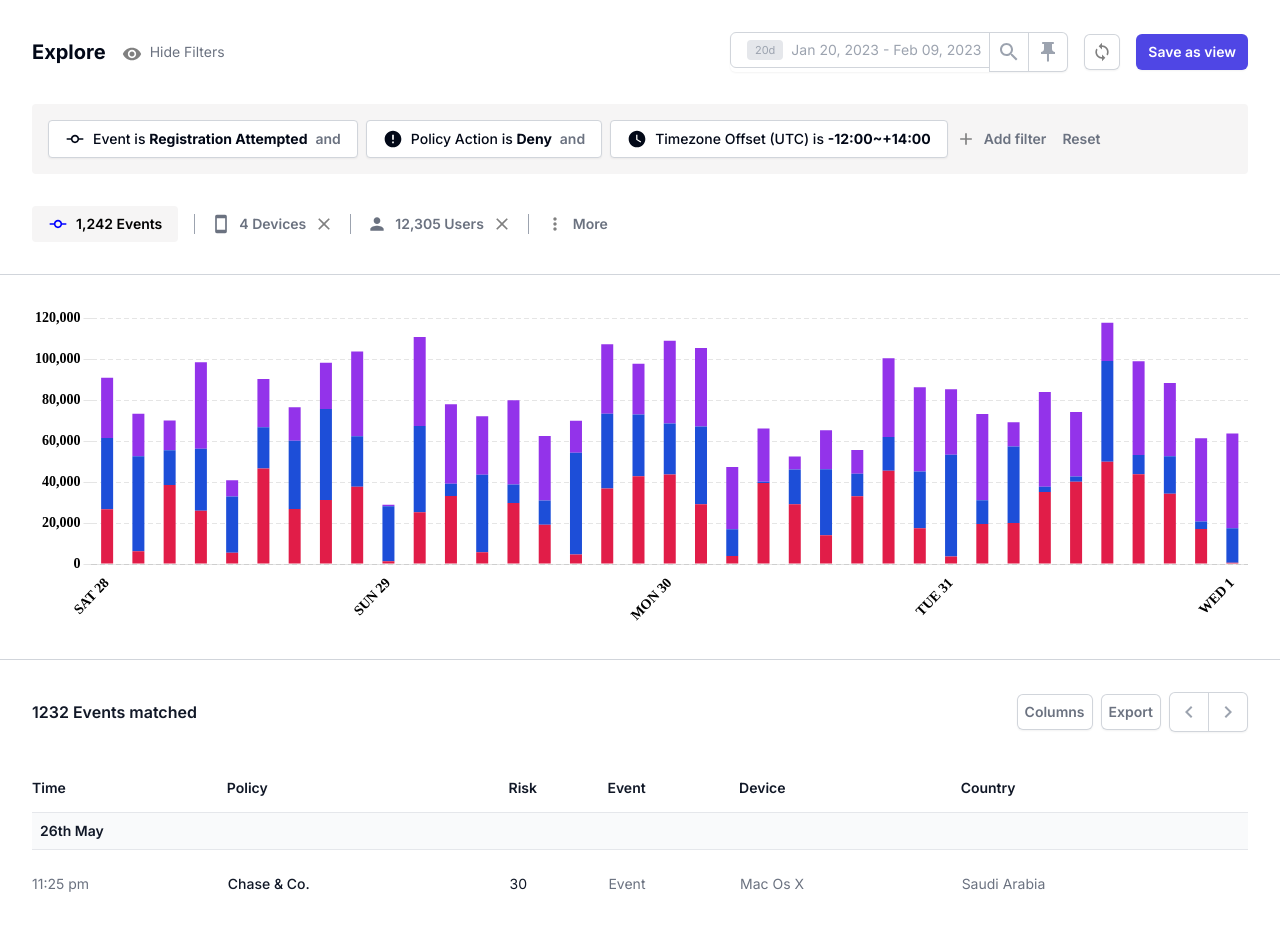
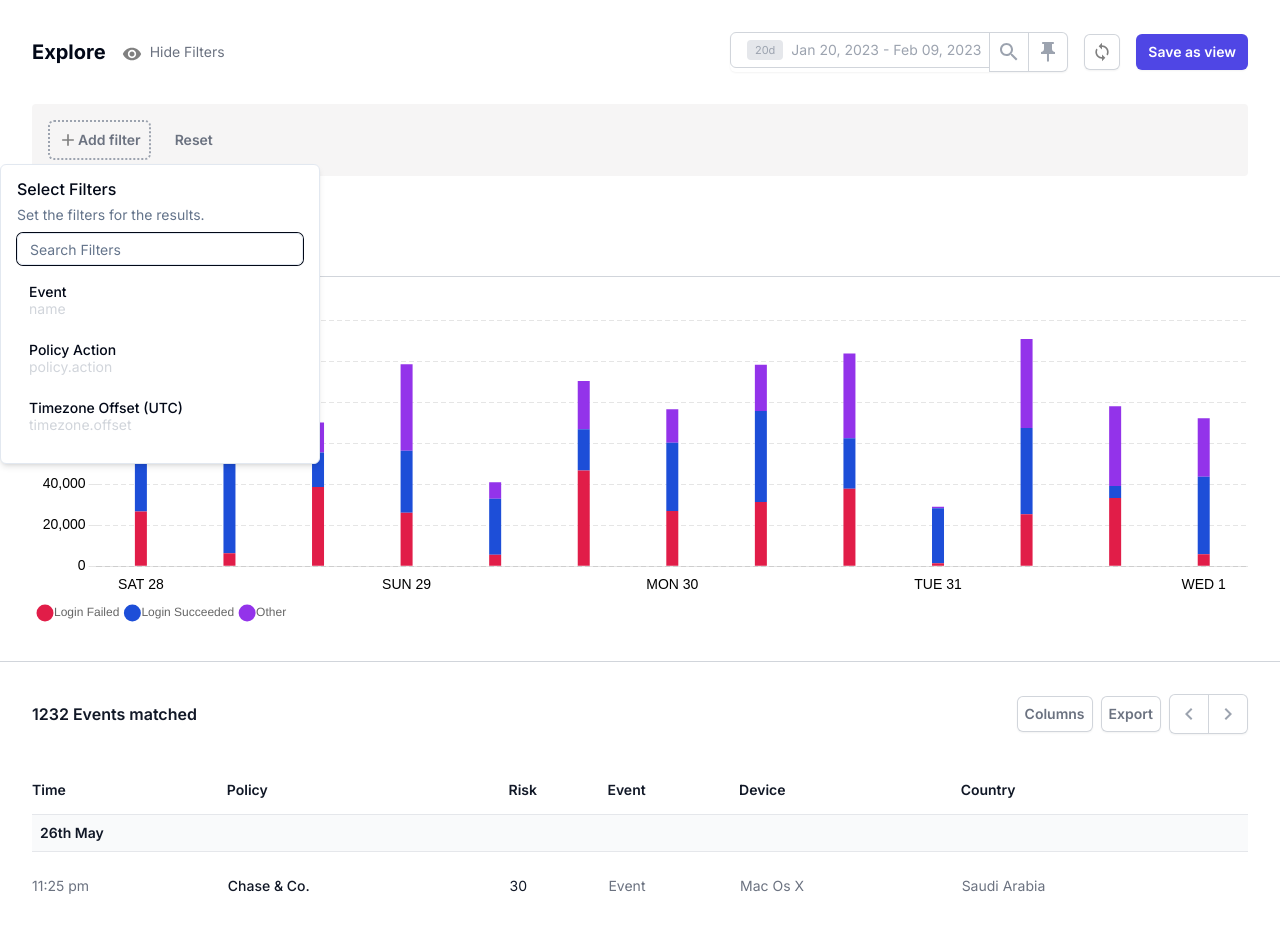
Before and after one commit to Abhinav-Bhattarai/identification, a Next.js app: page / in a window 1280 px wide. Both pictures are taken after a click on the button "Add filter". Shown: the top 932 px of the page. Built offline with nearby package versions, Linux system fonts and the light colour scheme.

Commit message:
new changes

```diff
--- a/package.json
+++ b/package.json
@@ -14,6 +14,7 @@
     "@mui/icons-material": "^5.15.6",
     "@mui/material": "^5.15.6",
     "@radix-ui/react-icons": "^1.3.0",
+    "@radix-ui/react-label": "^2.0.2",
     "@radix-ui/react-popover": "^1.0.7",
     "@radix-ui/react-slot": "^1.0.2",
     "chart.js": "^4.4.1",
--- /dev/null
+++ b/src/app/dashboard/components/filterCard.tsx
@@ -0,0 +1,96 @@
+import { Button } from "@/components/ui/button";
+import { Input } from "@/components/ui/input";
+import { Label } from "@/components/ui/label";
+import {
+  Popover,
+  PopoverContent,
+  PopoverTrigger,
+} from "@/components/ui/popover";
+import { Add, Commit, Error, WatchLater } from "@mui/icons-material";
+import { useEffect, useState } from "react";
+
+const _FILTERS = [
+  {
+    id: "100",
+    icon: <Commit fontSize="small" />,
+    type: "Event",
+    subText: "name",
+    value: "Registration Attempted",
+  },
+  {
+    id: "101",
+    icon: <Error fontSize="small" />,
+    type: "Policy Action",
+    subText: "policy.action",
+    value: "Deny",
+  },
+  {
+    id: "102",
+    icon: <WatchLater fontSize="small" />,
+    type: "Timezone Offset (UTC)",
+    subText: "timezone.offset",
+    value: "-12:00~+14:00",
+  },
+];
+
+export function FilterCard() {
+  const [filters, setFilters] = useState(_FILTERS);
+  const [value, setValue] = useState<string>("");
+
+  useEffect(() => {
+    if (value.length > 0) {
+      const filtered = _FILTERS.filter((filter) => {
+        return filter.type.toLowerCase().includes(value.toLowerCase());
+      });
+      setFilters(filtered);
+    } else {
+      setFilters(_FILTERS);
+    }
+  }, [value]);
+
+  return (
+    <Popover>
+      <PopoverTrigger asChild>
+        <button
+          type="button"
+          className="text-gray-500 p-2 rounded-md border-dotted border-2 border-gray-400 flex items-center font-semibold"
+        >
+          <Add fontSize="small" sx={{ color: "gray" }} />
+          <p>Add filter </p>
+        </button>
+      </PopoverTrigger>
+      <PopoverContent className="w-80">
+        <div className="grid">
+          <div className="space-y-2">
+            <h4 className="font-medium leading-none">Select Filters</h4>
+            <p className="text-sm text-muted-foreground">
+              Set the filters for the results.
+            </p>
+          </div>
+          <div className="w-full py-2">
+            <Input
+              id="width"
+              defaultValue=""
+              placeholder="Search Filters"
+              className="h-8"
+              onChange={(e) => setValue(e.target.value)}
+            />
+          </div>
+          <div className="grid">
+            {filters.map((filter) => {
+              return (
+                <div
+                  key={filter.id}
+                  className="flex flex-col ease-in duration-200 hover:bg-gray-50 p-3 rounded-sm cursor-pointer"
+                >
+                  <Label htmlFor="maxWidth">{filter.type}</Label>
+                  <p className="text-sm text-gray-300">{filter.subText}</p>
+                </div>
+              );
+            })}
+          </div>
+        </div>
+      </PopoverContent>
+    </Popover>
+  );
+}
--- /dev/null
+++ b/src/app/dashboard/components/searchCard.tsx
@@ -0,0 +1,100 @@
+"use client";
+import { Button } from "@/components/ui/button";
+import { Input } from "@/components/ui/input";
+import { Label } from "@/components/ui/label";
+import {
+  Popover,
+  PopoverContent,
+  PopoverTrigger,
+} from "@/components/ui/popover";
+import {
+  Commit,
+  Error,
+  MoreVert,
+  Person,
+  Smartphone,
+  WatchLater,
+} from "@mui/icons-material";
+import { useEffect, useState } from "react";
+
+export const _STATS = [
+  {
+    id: "1000",
+    icon: <Commit fontSize="small" />,
+    type: "Event",
+    count: 1242,
+  },
+  {
+    id: "1001",
+    icon: <Smartphone fontSize="small" />,
+    type: "Device",
+    count: 4,
+  },
+  {
+    id: "1002",
+    icon: <Person fontSize="small" />,
+    type: "User",
+    count: 12305,
+  },
+];
+
+interface IProps {
+  handleSelection: (id: string) => void;
+}
+
+export function SearchCard(props: IProps) {
+  const [stats, setStats] = useState(_STATS);
+  const [value, setValue] = useState<string>("");
+
+  useEffect(() => {
+    if (value.length > 0) {
+      const filtered = stats.filter((filter) => {
+        return filter.type.toLowerCase().includes(value.toLowerCase());
+      });
+      setStats(filtered);
+    } else {
+      setStats(_STATS);
+    }
+  }, [value]);
+
+  return (
+    <Popover>
+      <PopoverTrigger asChild>
+        <div className="flex duration-200 p-2 mx-2 ease-in cursor-pointer rounded-md hover:bg-gray-100 text-sm items-center justify-center font-semibold text-gray-500">
+          <MoreVert fontSize="small" sx={{ color: "gray" }} />
+          <span>More</span>
+        </div>
+      </PopoverTrigger>
+      <PopoverContent className="w-80">
+        <div className="grid">
+          <div className="space-y-2">
+            <h4 className="font-medium leading-none">Select Filters</h4>
+          </div>
+          <div className="w-full my-2 py-2">
+            <Input
+              id="width"
+              defaultValue=""
+              placeholder="Search Criterias"
+              className="h-8"
+              onChange={(e) => setValue(e.target.value)}
+            />
+          </div>
+          <div className="grid">
+            {stats.map((st) => {
+              return (
+                <div
+                  key={st.id}
+                  onClick={() => props.handleSelection(st.id)}
+                  className="flex items-center space-x-2 ease-in duration-200 hover:bg-gray-50 p-3 rounded-sm cursor-pointer"
+                >
+                  {st.icon}
+                  <Label htmlFor="maxWidth">{st.type}</Label>
+                </div>
+              );
+            })}
+          </div>
+        </div>
+      </PopoverContent>
+    </Popover>
+  );
+}
--- a/src/app/dashboard/sections/chart.tsx
+++ b/src/app/dashboard/sections/chart.tsx
@@ -20,7 +20,7 @@ ChartJS.register(
   Legend
 );
 
-export const options = {
+const options = {
   border: {
     radius: 10,
   },
@@ -29,27 +29,36 @@ export const options = {
       display: false,
     },
     legend: {
-            display: false,
+      display: true,
+      align: "start" as "start",
+      position: "bottom" as "bottom",
+      title: {
+        padding: "8px",
+      },
+      labels: {
+        usePointStyle: true,
+        boxWidth: 6,
+      },
     },
     tooltip: {
       padding: {
         top: 8,
         left: 12,
         right: 12,
-                bottom: 8
+        bottom: 8,
       },
-            backgroundColor: '#fff',
-            bodyColor: '#101828',
-            titleColor: '#101828',
+      backgroundColor: "#fff",
+      bodyColor: "#101828",
+      titleColor: "#101828",
       yAlign: "bottom" as "bottom",
       bodySpacing: 8,
       titleFont: {
-                family: "'Montserrat', sans-serif",
-                width: 'bold' as 'bold'
+        family: "sans-serif",
+        width: "bold" as "bold",
       },
       bodyFont: {
-                family: "'Montserrat', sans-serif",
-                width: 'bold' as 'bold'
+        family: "sans-serif",
+        width: "bold" as "bold",
       },
       callbacks: {
         labelColor: function (tooltipItem: any) {
@@ -61,8 +70,8 @@ export const options = {
             borderRadius: 6,
           };
         },
-            }
-        }
+      },
+    },
   },
   responsive: true,
   maintainAspectRatio: false,
@@ -80,11 +89,10 @@ export const options = {
         display: false,
       },
       ticks: {
-                color: 'rgb(var(--text))',
+        color: "rgb(var(--text))",
         font: {
           size: 14,
-                    family: "Montserrat",
-                    weight: 'bold' as 'bold'
+          family: "sans-serif",
         },
       },
     },
@@ -95,11 +103,10 @@ export const options = {
         dash: [5, 3],
       },
       ticks: {
-                color: 'rgb(var(--text))',
+        color: "rgb(var(--text))",
         font: {
           size: 14,
-                    family: "Montserrat",
-                    weight: 'bold' as 'bold'
+          family: "sans-serif",
         },
         // stepSize: (c: any) => {
         //     const datasets = c.chart.data.datasets
@@ -111,46 +118,21 @@ export const options = {
   },
 };
 
-
 const data = {
   labels: [
-        'SAT 28',
-        '',
-        '',
-        '',
-        '',
-        '',
-        '',
-        '',
-        '',
-        'SUN 29',
-        '',
-        '',
-        '',
-        '',
-        '',
-        '',
-        '',
-        '',
-        'MON 30',
-        '',
-        '',
-        '',
-        '',
-        '',
-        '',
-        '',
-        '',
-        'TUE 31',
-        '',
-        '',
-        '',
-        '',
-        '',
-        '',
-        '',
-        '',
-        'WED 1'
+    "SAT 28",
+    "",
+    "",
+    "SUN 29",
+    "",
+    "",
+    "MON 30",
+    "",
+    "",
+    "TUE 31",
+    "",
+    "",
+    "WED 1",
   ],
   datasets: [
     {
@@ -166,7 +148,7 @@ const data = {
       data: Array.from({ length: 50 }, () => Math.floor(Math.random() * 50000)),
       backgroundColor: "#1d4ed8",
       stack: "Stack 0",
-            maxBarThickness: 12
+      maxBarThickness: 12,
     },
     {
       label: "Other",
@@ -174,15 +156,15 @@ const data = {
       backgroundColor: "#9333ea",
       stack: "Stack 0",
       maxBarThickness: 12,
-        }
-    ]
+    },
+  ],
 };
-
 
 export default function EventChart() {
   return (
     <div className="h-80 px-4 lg:px-8">
+      {/* @ts-ignore */}
       <Bar options={options} data={data} />
     </div>
-    )
+  );
 }
--- a/src/app/dashboard/sections/filters.tsx
+++ b/src/app/dashboard/sections/filters.tsx
@@ -1,54 +1,78 @@
-import { Add, Commit, Error, WatchLater } from "@mui/icons-material"
-import React from "react"
+"use client";
+import { Add, Commit, Error, WatchLater } from "@mui/icons-material";
+import React from "react";
+import { FilterCard } from "../components/filterCard";
 
 interface IFILTERCHIPPROPS {
-    icon: React.ReactNode,
-    type: string,
-    value: string,
-    index: number
+  icon: React.ReactNode;
+  type: string;
+  value: string;
+  index: number;
 }
 
 const _FILTERS = [
   {
+    id: "100",
     icon: <Commit fontSize="small" />,
     type: "Event",
-        value: "Registration Attempted"
+    subText: "name",
+    value: "Registration Attempted",
   },
   {
+    id: "101",
     icon: <Error fontSize="small" />,
     type: "Policy Action",
-        value: "Deny"
+    subText: "policy.action",
+    value: "Deny",
   },
   {
+    id: "102",
     icon: <WatchLater fontSize="small" />,
     type: "Timezone Offset (UTC)",
-        value: "-12:00~+14:00"
+    subText: "timezone.offset",
+    value: "-12:00~+14:00",
+  },
+];
+
+const FilterChip: React.FC<IFILTERCHIPPROPS> = React.memo(
+  ({ icon, type, value, index }) => {
+    return (
+      <div className="flex items-center gap-2 bg-white rounded-sm py-2 px-4 border border-gray-300 text-sm shadow-sm font-medium">
+        {icon}
+        <p>
+          <span>{type}</span> is <span className="font-bold">{value}</span>
+        </p>
+        {index !== _FILTERS.length - 1 && (
+          <span className="text-gray-500 font-semibold">and</span>
+        )}
+      </div>
+    );
   }
-]
+);
 
-const FilterChip: React.FC<IFILTERCHIPPROPS> = React.memo(({ icon, type, value, index }) => {
-    return <div className="flex items-center gap-2 bg-white rounded-sm py-2 px-4 border border-gray-300 text-sm shadow-sm font-medium">
-        {icon}
-        <p><span>{type}</span> is <span className="font-bold">{value}</span></p>
-        {index !== _FILTERS.length - 1 && <span className="text-gray-500 font-semibold">and</span>}
-    </div>
-})
-
-FilterChip.displayName = "FilterChip"
-
-
+FilterChip.displayName = "FilterChip";
 
 export default function Filters() {
-    return <div className="bg-[#f6f5f5] rounded-sm p-4 flex items-center gap-2 flex-wrap text-sm mx-4 lg:mx-8">
-        {_FILTERS.map((filter, index) => <FilterChip key={filter.type} {...filter} index={index} />)}
-        <div className="flex items-center gap-2 lg:gap-4">
-            <button type="button" className="text-gray-500 flex items-center gap-2 font-semibold">
-                <Add fontSize="small" sx={{ color: "gray" }} />
-                <p>Add filter </p>
-            </button>
-            <button type="button" className="text-gray-500 font-semibold">
+  const [filters, setFilters] = React.useState(_FILTERS);
+  const [currentFilters, setCurrentFilters] = React.useState<string[]>(["100"]);
+
+  const handleReset = () => {
+    setCurrentFilters([]);
+  };
+
+  return (
+    <div className="bg-[#f6f5f5] rounded-sm p-4 flex items-center gap-2 flex-wrap text-sm mx-4 lg:mx-8">
+      {filters
+        .filter((item) => currentFilters.includes(item.id))
+        .map((filter, index) => (
+          <FilterChip key={filter.type} {...filter} index={index} />
+        ))}
+      <div onClick={handleReset} className="flex items-center gap-1 lg:gap-4">
+        <FilterCard />
+        <button type="button" className="p-2 hover:bg-gray-200 rounded-sm ease-in duration-200 text-gray-500 font-semibold">
           <p>Reset</p>
         </button>
       </div>
     </div>
+  );
 }
--- a/src/app/dashboard/sections/statbar.tsx
+++ b/src/app/dashboard/sections/statbar.tsx
@@ -1,52 +1,89 @@
-import { Add, Close, Commit, MoreVert, Person, Smartphone } from "@mui/icons-material"
-import React from "react"
+"use client";
+import { Close } from "@mui/icons-material";
+import React, { useState } from "react";
+import { SearchCard, _STATS } from "../components/searchCard";
+import { IconButton } from "@mui/material";
 
 interface ISTATBUTTONPROPS {
-    icon: React.ReactNode,
-    type: string,
-    count: number,
-    isFirstButton?: boolean
+  icon: React.ReactNode;
+  type: string;
+  count: number;
+  isSelected: boolean;
+  handleChange: () => void;
+  id: string;
+  removeStats: (id: string) => void;
 }
 
-const _STATS = [
-    {
-        icon: <Commit fontSize="small" htmlColor="blue" />,
-        type: "Event",
-        count: 1242
-    },
-    {
-        icon: <Smartphone fontSize="small" />,
-        type: "Device",
-        count: 4,
-    },
-    {
-        icon: <Person fontSize="small" />,
-        type: "User",
-        count: 12305
-    }
-]
-
-const StatButton: React.FC<ISTATBUTTONPROPS> = React.memo(({ icon, type, count, isFirstButton }) => {
-    return <>
-        <div className={`flex items-center gap-2 py-2 px-4 text-sm font-semibold ${isFirstButton ? 'text-black bg-[#f6f5f5] mr-4 rounded-sm' : 'text-gray-500'}`}>
-            {icon}
-            <p>{count.toLocaleString('en-us')}&nbsp;{type}s</p>
-            {!isFirstButton && <Close fontSize="small" sx={{ color: "gray" }} />}
+const StatButton: React.FC<ISTATBUTTONPROPS> = React.memo(
+  ({ icon, type, count, isSelected, handleChange, removeStats, id }) => {
+    icon = React.cloneElement(icon as React.ReactElement, {
+      htmlColor: isSelected && "blue",
+    });
+    return (
+      <>
+        <div
+          className={`flex items-center gap-2 justify-between rounded-sm px-2 mx-1 hover:bg-[#f6f5f5] cursor-pointer ease-in duration-200 text-sm font-semibold ${
+            isSelected ? "text-black bg-[#f6f5f5] mr-4" : "text-gray-500"
+          }`}
+          onClick={handleChange}
+        >
+          {icon}
+          <p>
+            {count.toLocaleString("en-us")}&nbsp;{type}s
+          </p>
+          <IconButton
+            onClick={(e) => {
+              e.stopPropagation();
+              removeStats(id);
+            }}
+          >
+            <Close fontSize="small" sx={{ color: "gray" }} />
+          </IconButton>
         </div>
         <div className="h-[20px] w-[1px] bg-gray-400"></div>
-    </>
-})
+      </>
+    );
+  }
+);
 
-StatButton.displayName = "StatButton"
-
-
+StatButton.displayName = "StatButton";
 
 export default function Statbar() {
-    return <div className="flex items-center flex-wrap text-sm px-4 lg:px-8">
-        {_STATS.map((stat, index) => <StatButton key={stat.type} {...stat} isFirstButton={index === 0} />)}
-        <div className="flex items-center gap-2 pl-4 text-sm font-semibold text-gray-500">
-            <MoreVert fontSize="small" sx={{ color: "gray" }} />
-            More
-        </div>
+  const [stats, setStats] = useState(_STATS);
+  const [currentSelection, setCurrentSelection] = useState(0);
+  const [currentStats, setCurrentStats] = useState<string[]>(["1000"]);
+
+  const handleChange = (index: number) => {
+    setCurrentSelection(index);
+  };
+
+  const handleStatsChange = (id: string) => {
+    const dummy = [...currentStats];
+    dummy.push(id);
+    setCurrentStats(dummy);
+  };
+
+  const handleRemoveStats = (id: string) => {
+    const dummy = [...currentStats];
+    const index = dummy.findIndex((i) => i === id);
+    dummy.splice(index, 1);
+    setCurrentStats(dummy);
+  };
+
+  return (
+    <div className="flex items-center flex-wrap text-sm px-4 lg:px-8">
+      {stats
+        .filter((i) => currentStats.includes(i.id))
+        .map((stat, index) => (
+          <StatButton
+            key={stat.type}
+            handleChange={() => handleChange(index)}
+            {...stat}
+            isSelected={currentSelection === index}
+            removeStats={handleRemoveStats}
+          />
+        ))}
+      <SearchCard handleSelection={handleStatsChange} />
     </div>
+  );
 }
--- /dev/null
+++ b/src/components/ui/input.tsx
@@ -0,0 +1,25 @@
+import * as React from "react"
+
+import { cn } from "@/lib/utils"
+
+export interface InputProps
+  extends React.InputHTMLAttributes<HTMLInputElement> {}
+
+const Input = React.forwardRef<HTMLInputElement, InputProps>(
+  ({ className, type, ...props }, ref) => {
+    return (
+      <input
+        type={type}
+        className={cn(
+          "flex h-9 w-full rounded-md border border-input bg-transparent px-3 py-1 text-sm shadow-sm transition-colors file:border-0 file:bg-transparent file:text-sm file:font-medium placeholder:text-muted-foreground focus-visible:outline-none focus-visible:ring-1 focus-visible:ring-ring disabled:cursor-not-allowed disabled:opacity-50",
+          className
+        )}
+        ref={ref}
+        {...props}
+      />
+    )
+  }
+)
+Input.displayName = "Input"
+
+export { Input }
--- /dev/null
+++ b/src/components/ui/label.tsx
@@ -0,0 +1,26 @@
+"use client"
+
+import * as React from "react"
+import * as LabelPrimitive from "@radix-ui/react-label"
+import { cva, type VariantProps } from "class-variance-authority"
+
+import { cn } from "@/lib/utils"
+
+const labelVariants = cva(
+  "text-sm font-medium leading-none peer-disabled:cursor-not-allowed peer-disabled:opacity-70"
+)
+
+const Label = React.forwardRef<
+  React.ElementRef<typeof LabelPrimitive.Root>,
+  React.ComponentPropsWithoutRef<typeof LabelPrimitive.Root> &
+    VariantProps<typeof labelVariants>
+>(({ className, ...props }, ref) => (
+  <LabelPrimitive.Root
+    ref={ref}
+    className={cn(labelVariants(), className)}
+    {...props}
+  />
+))
+Label.displayName = LabelPrimitive.Root.displayName
+
+export { Label }
```
Also changed, not shown: public/ic_chrome.svg (added), 1 other file (tests, documents, lock files or other folders). Lines whose indentation alone changed are shown as unchanged.
